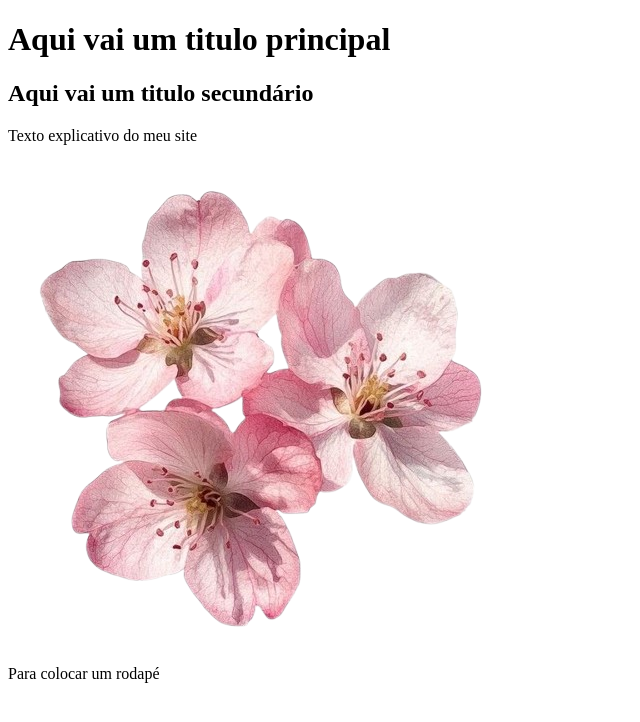
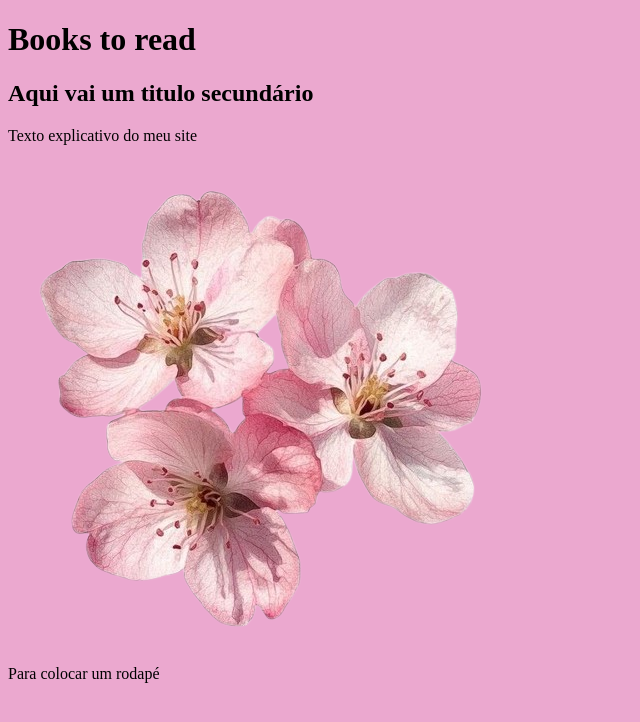
Before and after one commit to gesianemoro-arch/Site-Gesiane, a plain HTML site: page index.html in a window 1280 px wide. Shown: the whole page, without its empty margins (0-640 px from the left). Drawn offline with Linux system fonts and the light colour scheme.

Commit message:
Aula do dia 30

```diff
--- a/index.html
+++ b/index.html
@@ -5,9 +5,10 @@
     <meta http-equiv="X-UA-Compatible" content="IE=edge">
     <meta name="viewport" content="width=device-width, initial-scale=1.0">
     <title>Projeto Figma</title>
+    <link rel="stylesheet" href="style.css">
 </head>
 <body>
-    <h1>Aqui vai um titulo principal</h1>
+    <h1>Books to read</h1>
     <h2>Aqui vai um titulo secundário</h2>
     <p>Texto explicativo do meu site</p>
     <img src="4.png" alt="Aqui posso colocar uma imagem principal">
--- a/style.css
+++ b/style.css
@@ -0,0 +1,5 @@
+body{
+    background-color: rgb(235, 168, 207);
+    color: rgb(0, 0, 0);
+
+}
```
